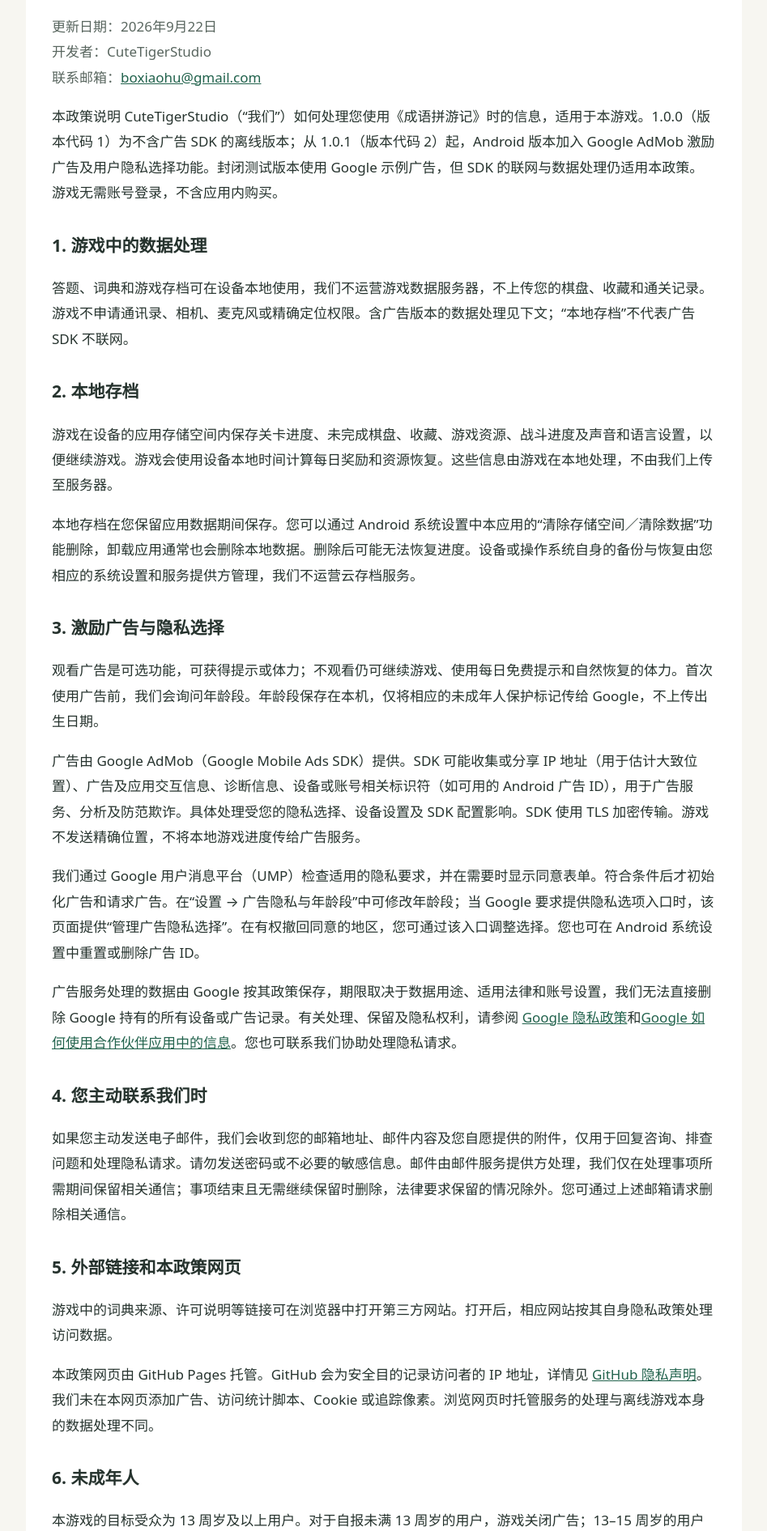
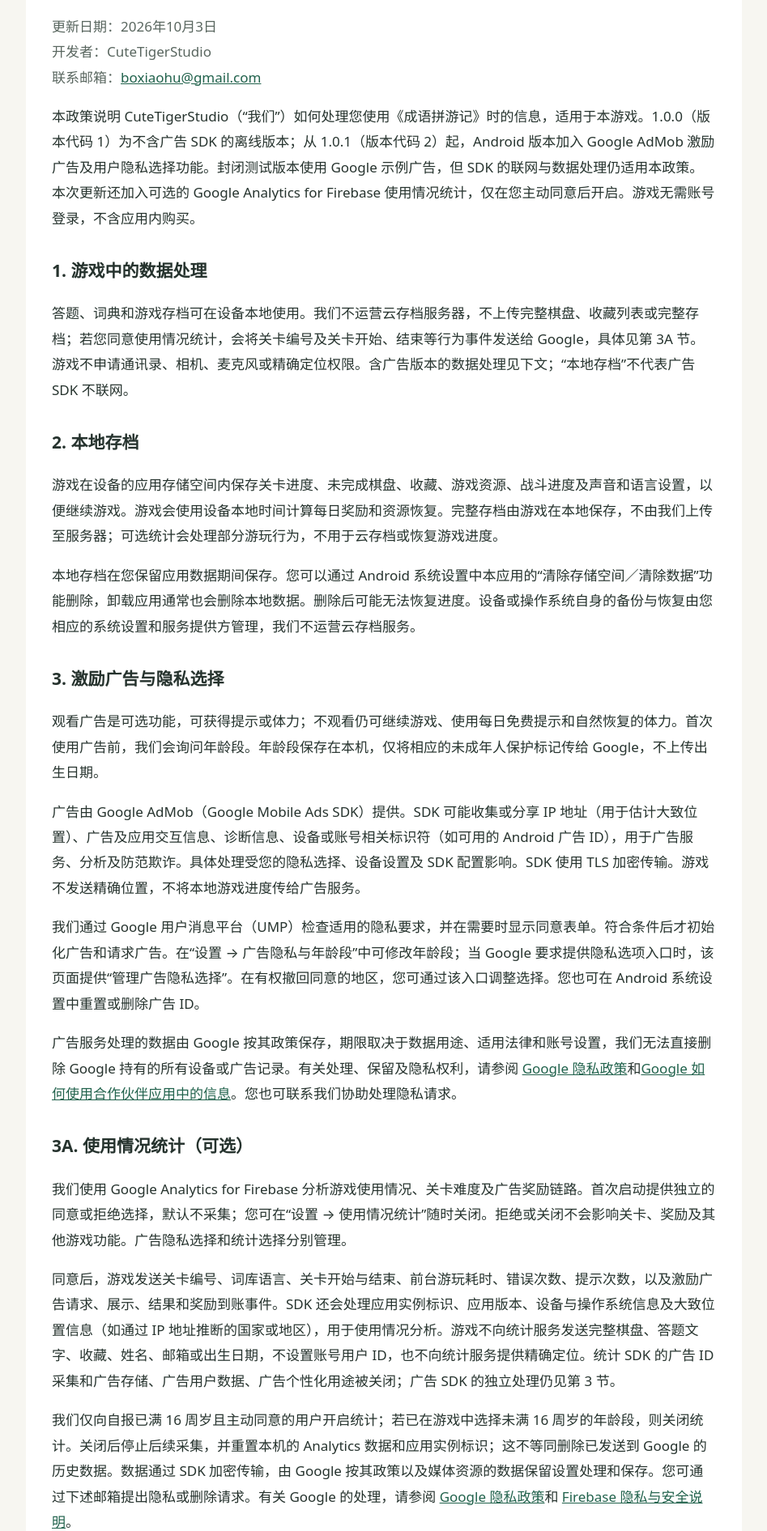
Before and after one commit to bruke/game-policies, a plain HTML site: page chengyu-pinyouji/index.html in a window 1280 px wide. Shown: the part 169-2060 px from the top of the page at 81% size, without its empty margins (166-1113 px from the left). Drawn offline with Linux system fonts and the light colour scheme.

Commit message:
补充成语拼游记可选统计隐私说明
说明 Firebase 统计的数据范围、独立授权、撤回方式及未成年人保护，并更新政策日期。

```diff
--- a/chengyu-pinyouji/index.html
+++ b/chengyu-pinyouji/index.html
@@ -1,18 +1,22 @@
 <!doctype html>
 <html lang="zh-CN"><head><meta charset="utf-8"><meta name="viewport" content="width=device-width,initial-scale=1"><title>成语拼游记隐私政策 | CuteTigerStudio</title><style>body{font:17px/1.85 system-ui,-apple-system,sans-serif;color:#26332e;background:#f7f6f1;margin:0}main{max-width:820px;margin:40px auto;padding:32px;background:white;border-radius:16px}h1{font-size:30px;line-height:1.4}h2{font-size:21px;margin-top:30px}a{color:#21624c;overflow-wrap:anywhere}.meta{color:#59665f} @media(max-width:600px){main{margin:0;padding:24px;border-radius:0}}</style></head><body><main><a href="../">CuteTigerStudio · 游戏隐私政策</a>
 <h1>成语拼游记隐私政策</h1>
-<p class="meta">更新日期：2026年9月22日<br>开发者：CuteTigerStudio<br>联系邮箱：<a href="mailto:boxiaohu@gmail.com">boxiaohu@gmail.com</a></p>
-<p>本政策说明 CuteTigerStudio（“我们”）如何处理您使用《成语拼游记》时的信息，适用于本游戏。1.0.0（版本代码 1）为不含广告 SDK 的离线版本；从 1.0.1（版本代码 2）起，Android 版本加入 Google AdMob 激励广告及用户隐私选择功能。封闭测试版本使用 Google 示例广告，但 SDK 的联网与数据处理仍适用本政策。游戏无需账号登录，不含应用内购买。</p>
+<p class="meta">更新日期：2026年10月3日<br>开发者：CuteTigerStudio<br>联系邮箱：<a href="mailto:boxiaohu@gmail.com">boxiaohu@gmail.com</a></p>
+<p>本政策说明 CuteTigerStudio（“我们”）如何处理您使用《成语拼游记》时的信息，适用于本游戏。1.0.0（版本代码 1）为不含广告 SDK 的离线版本；从 1.0.1（版本代码 2）起，Android 版本加入 Google AdMob 激励广告及用户隐私选择功能。封闭测试版本使用 Google 示例广告，但 SDK 的联网与数据处理仍适用本政策。本次更新还加入可选的 Google Analytics for Firebase 使用情况统计，仅在您主动同意后开启。游戏无需账号登录，不含应用内购买。</p>
 <h2>1. 游戏中的数据处理</h2>
-<p>答题、词典和游戏存档可在设备本地使用，我们不运营游戏数据服务器，不上传您的棋盘、收藏和通关记录。游戏不申请通讯录、相机、麦克风或精确定位权限。含广告版本的数据处理见下文；“本地存档”不代表广告 SDK 不联网。</p>
+<p>答题、词典和游戏存档可在设备本地使用。我们不运营云存档服务器，不上传完整棋盘、收藏列表或完整存档；若您同意使用情况统计，会将关卡编号及关卡开始、结束等行为事件发送给 Google，具体见第 3A 节。游戏不申请通讯录、相机、麦克风或精确定位权限。含广告版本的数据处理见下文；“本地存档”不代表广告 SDK 不联网。</p>
 <h2>2. 本地存档</h2>
-<p>游戏在设备的应用存储空间内保存关卡进度、未完成棋盘、收藏、游戏资源、战斗进度及声音和语言设置，以便继续游戏。游戏会使用设备本地时间计算每日奖励和资源恢复。这些信息由游戏在本地处理，不由我们上传至服务器。</p>
+<p>游戏在设备的应用存储空间内保存关卡进度、未完成棋盘、收藏、游戏资源、战斗进度及声音和语言设置，以便继续游戏。游戏会使用设备本地时间计算每日奖励和资源恢复。完整存档由游戏在本地保存，不由我们上传至服务器；可选统计会处理部分游玩行为，不用于云存档或恢复游戏进度。</p>
 <p>本地存档在您保留应用数据期间保存。您可以通过 Android 系统设置中本应用的“清除存储空间／清除数据”功能删除，卸载应用通常也会删除本地数据。删除后可能无法恢复进度。设备或操作系统自身的备份与恢复由您相应的系统设置和服务提供方管理，我们不运营云存档服务。</p>
 <h2>3. 激励广告与隐私选择</h2>
 <p>观看广告是可选功能，可获得提示或体力；不观看仍可继续游戏、使用每日免费提示和自然恢复的体力。首次使用广告前，我们会询问年龄段。年龄段保存在本机，仅将相应的未成年人保护标记传给 Google，不上传出生日期。</p>
 <p>广告由 Google AdMob（Google Mobile Ads SDK）提供。SDK 可能收集或分享 IP 地址（用于估计大致位置）、广告及应用交互信息、诊断信息、设备或账号相关标识符（如可用的 Android 广告 ID），用于广告服务、分析及防范欺诈。具体处理受您的隐私选择、设备设置及 SDK 配置影响。SDK 使用 TLS 加密传输。游戏不发送精确位置，不将本地游戏进度传给广告服务。</p>
 <p>我们通过 Google 用户消息平台（UMP）检查适用的隐私要求，并在需要时显示同意表单。符合条件后才初始化广告和请求广告。在“设置 → 广告隐私与年龄段”中可修改年龄段；当 Google 要求提供隐私选项入口时，该页面提供“管理广告隐私选择”。在有权撤回同意的地区，您可通过该入口调整选择。您也可在 Android 系统设置中重置或删除广告 ID。</p>
 <p>广告服务处理的数据由 Google 按其政策保存，期限取决于数据用途、适用法律和账号设置，我们无法直接删除 Google 持有的所有设备或广告记录。有关处理、保留及隐私权利，请参阅 <a href="https://policies.google.com/privacy">Google 隐私政策</a>和<a href="https://policies.google.com/technologies/partner-sites">Google 如何使用合作伙伴应用中的信息</a>。您也可联系我们协助处理隐私请求。</p>
+<h2>3A. 使用情况统计（可选）</h2>
+<p>我们使用 Google Analytics for Firebase 分析游戏使用情况、关卡难度及广告奖励链路。首次启动提供独立的同意或拒绝选择，默认不采集；您可在“设置 → 使用情况统计”随时关闭。拒绝或关闭不会影响关卡、奖励及其他游戏功能。广告隐私选择和统计选择分别管理。</p>
+<p>同意后，游戏发送关卡编号、词库语言、关卡开始与结束、前台游玩耗时、错误次数、提示次数，以及激励广告请求、展示、结果和奖励到账事件。SDK 还会处理应用实例标识、应用版本、设备与操作系统信息及大致位置信息（如通过 IP 地址推断的国家或地区），用于使用情况分析。游戏不向统计服务发送完整棋盘、答题文字、收藏、姓名、邮箱或出生日期，不设置账号用户 ID，也不向统计服务提供精确定位。统计 SDK 的广告 ID 采集和广告存储、广告用户数据、广告个性化用途被关闭；广告 SDK 的独立处理仍见第 3 节。</p>
+<p>我们仅向自报已满 16 周岁且主动同意的用户开启统计；若已在游戏中选择未满 16 周岁的年龄段，则关闭统计。关闭后停止后续采集，并重置本机的 Analytics 数据和应用实例标识；这不等同删除已发送到 Google 的历史数据。数据通过 SDK 加密传输，由 Google 按其政策以及媒体资源的数据保留设置处理和保存。您可通过下述邮箱提出隐私或删除请求。有关 Google 的处理，请参阅 <a href="https://policies.google.com/privacy">Google 隐私政策</a>和 <a href="https://firebase.google.com/support/privacy">Firebase 隐私与安全说明</a>。</p>
 <h2>4. 您主动联系我们时</h2>
 <p>如果您主动发送电子邮件，我们会收到您的邮箱地址、邮件内容及您自愿提供的附件，仅用于回复咨询、排查问题和处理隐私请求。请勿发送密码或不必要的敏感信息。邮件由邮件服务提供方处理，我们仅在处理事项所需期间保留相关通信；事项结束且无需继续保留时删除，法律要求保留的情况除外。您可通过上述邮箱请求删除相关通信。</p>
 <h2>5. 外部链接和本政策网页</h2>
@@ -23,6 +27,6 @@
 <h2>7. 信息安全与共享</h2>
 <p>本地存档依赖操作系统的应用存储访问控制；请妥善保护设备。对您主动发送的支持邮件，我们限制不必要的访问，不出售或出租这些信息，不将其用于广告营销。仅在提供邮件服务、满足法律要求或处理您授权的请求所必需时处理或披露相应信息。任何存储或通信方式都无法保证绝对安全。</p>
 <h2>8. 政策更新</h2>
-<p>如后续版本改变广告配置、加入账号或其他改变数据处理方式的功能，我们会更新本政策及相关商店声明，并在适用时提供通知或取得同意。最新政策发布于此固定网址，并标明更新日期。</p>
+<p>如后续版本改变广告或统计配置、加入账号或其他改变数据处理方式的功能，我们会更新本政策及相关商店声明，并在适用时提供通知或取得同意。最新政策发布于此固定网址，并标明更新日期。</p>
 <h2>9. 联系我们</h2>
 <p>开发者：CuteTigerStudio<br>隐私咨询与删除请求：<a href="mailto:boxiaohu@gmail.com">boxiaohu@gmail.com</a></p></main></body></html>
```
